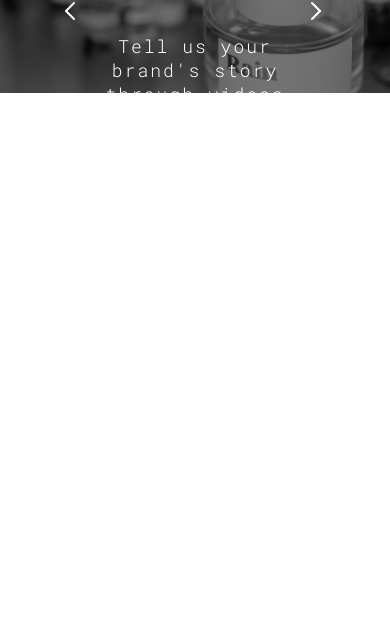
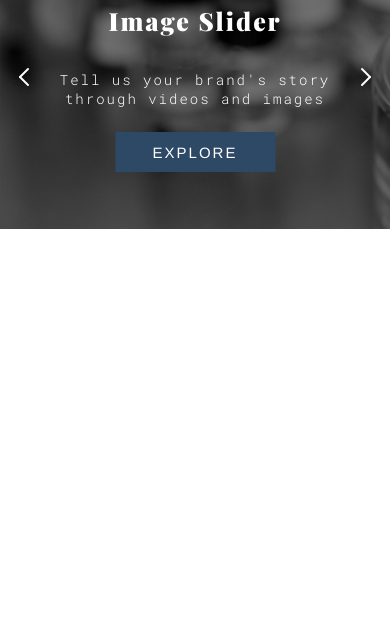
Before and after one commit to ioanaemm/wemakewebsites-task, a plain HTML site: page index.html in a window 390 px wide. Shown: the part 223-844 px from the top of the page. Drawn offline with nearby package versions, Linux system fonts and the light colour scheme.

Commit message:
Fix slider responsiveness

```diff
--- a/carousel.css
+++ b/carousel.css
@@ -15,6 +15,8 @@
   position: relative;
   width: 100vw;
   max-width: 1600px;
+  height: 500px;
+  background-size: cover;
 }
 
 .carousel {
@@ -86,9 +88,86 @@
   right: 50px;
 }
 
+@media(max-width: 1100px) {
+  .carousel .slide .content {
+    width: 70%;
+  }
+}
+
+@media(max-width: 900px) {
+  .carousel .slide .headline {
+    font-size: 45px;
+    margin-top: 0px;
+    margin-bottom: 0px;
+  }
+  .carousel .slide button {
+    margin-top: 10px;
+  }
+}
+
 @media(max-width: 850px) {
   .iconContainer img,
   .iconContainer .shopping-cart > img {
     width: 18px;
   }
+
+  .carousel #right-arrow {
+    right: 20px;
+  }
+
+  .carousel #left-arrow {
+    left: 40px;
+  }
 }
+
+@media(max-width: 767px) {
+  .slide {
+    height: 400px;
+  }
+}
+
+@media(max-width: 700px) {
+  .carousel .slide {
+    height: 350px;
+  }
+
+  .carousel .slide .headline {
+    font-size: 35px;
+  }
+
+  .carousel .slide .subheadline {
+    font-size: 14px;
+  }
+
+  .carousel .slide button {
+    font-size: 15px;
+    height: 40px;
+  }
+}
+
+@media(max-width: 500px) {
+  .carousel .slide {
+    height: 300px;
+  }
+
+  .carousel .slide .headline {
+    font-size: 25px;
+  }
+
+  .carousel .slide .subheadline {
+    font-size: 14px;
+  }
+
+  .carousel .slide button {
+    font-size: 15px;
+    height: 40px;
+  }
+
+  .carousel #right-arrow {
+    right: 0px;
+  }
+
+  .carousel #left-arrow {
+    left: 24px;
+  }
+}
--- a/index.html
+++ b/index.html
@@ -147,24 +147,21 @@
         </div>
         <div class="slide-viewport">
           <div class="slide-container">
-            <div class="slide">
-              <img src="./assets/Image/Slider/Background.jpg" alt="face product">
+            <div class="slide" style="background-image: url('./assets/Image/Slider/Background.jpg')">
               <div class="content">
                 <h1 class="headline">Image Slider</h1>
                 <p class="subheadline">Tell us your brand's story through videos and images</p>
                 <button>EXPLORE</button>
               </div>
             </div>
-            <div class="slide">
-              <img src="./assets/Image/Slider/Background.jpg" alt="face product">
+            <div class="slide" style="background-image: url('./assets/Image/Slider/Background.jpg')">
               <div class="content">
                 <h1 class="headline"> Slider 2</h1>
                 <p class="subheadline">Tell us your brand's story through videos and images</p>
                 <button>EXPLORE</button>
               </div>
             </div>
-            <div class="slide">
-              <img src="./assets/Image/Slider/Background.jpg" alt="face product">
+            <div class="slide" style="background-image: url('./assets/Image/Slider/Background.jpg')">
               <div class="content">
                 <h1 class="headline"> Slider 3</h1>
                 <p class="subheadline">Tell us your brand's story through videos and images</p>
```
